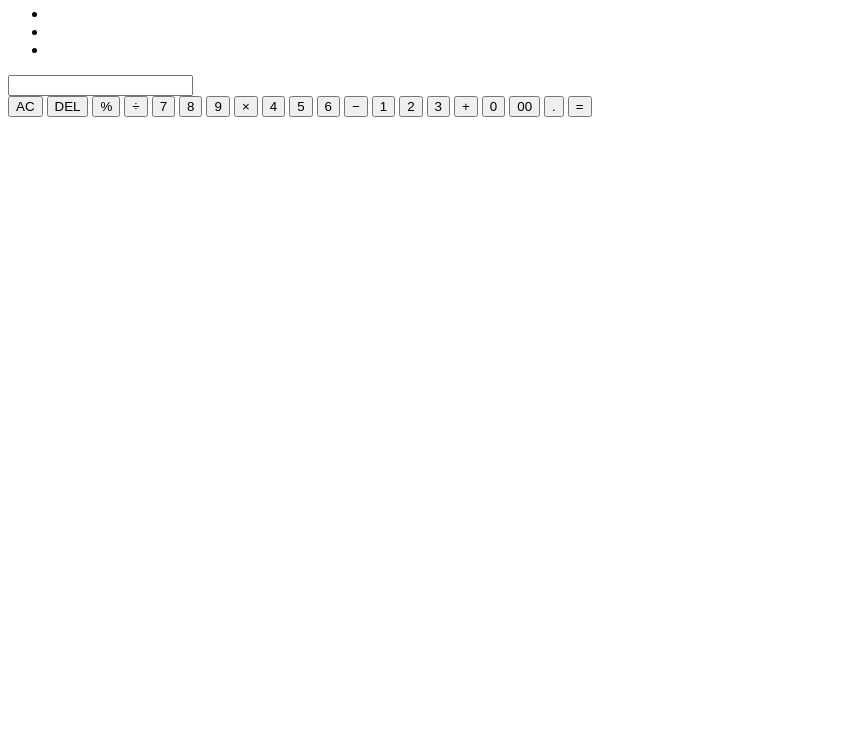
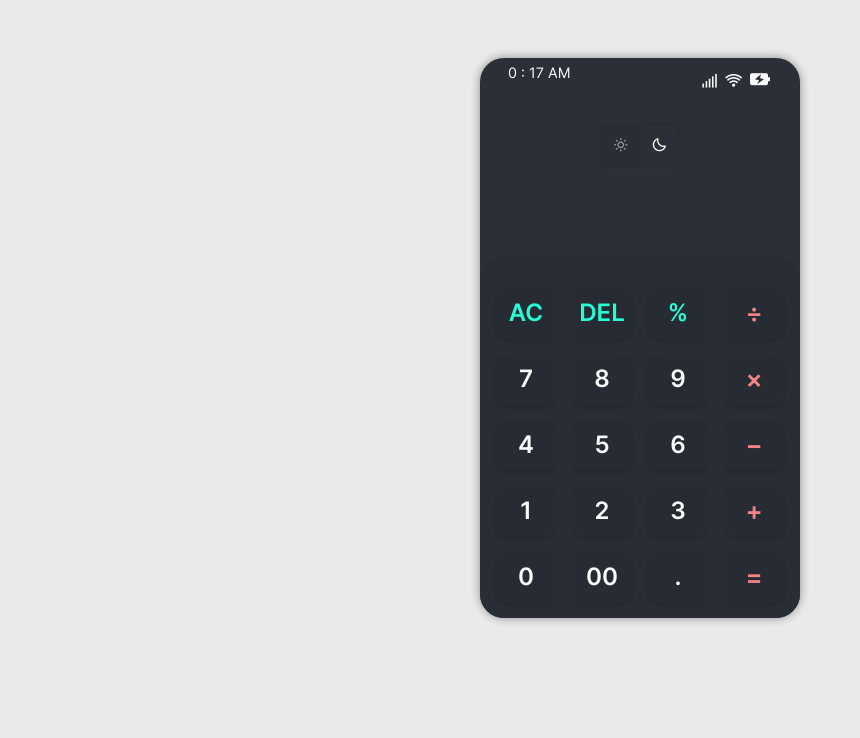
Before and after one commit to nnprince/complete-calculator, a plain HTML site: page index.html in a window 1280 px wide. Shown: the part 62-800 px from the top of the page, without its empty margins (0-860 px from the left). Drawn offline with Linux system fonts and the light colour scheme; the site is published under a folder, as on GitHub Pages, so addresses that start at the root find nothing.

Commit message:
Fixed path. N.B: Don't put slash before a path.

```diff
--- a/index.html
+++ b/index.html
@@ -6,11 +6,11 @@
     <meta http-equiv="X-UA-Compatible" content="IE=edge">
     <meta name="viewport" content="width=device-width, initial-scale=1.0">
     <title>calculator dark and light mode</title>
-    <link rel="stylesheet" href="/css/bootstrap.min.css">
-    <link rel="stylesheet" href="/fonts/inter/css2.css">
-    <link rel="stylesheet" href="/library/boxicons-2.1.4/css/boxicons.min.css">
+    <link rel="stylesheet" href="css/bootstrap.min.css">
+    <link rel="stylesheet" href="fonts/inter/css2.css">
+    <link rel="stylesheet" href="library/boxicons-2.1.4/css/boxicons.min.css">
 
-    <link rel="stylesheet" href="/css/style.css">
+    <link rel="stylesheet" href="css/style.css">
 
 </head>
 
@@ -86,8 +86,8 @@
             </section>
         </form>
     </div>
-    <script src="/js/bootstrap.bundle.min.js"></script>
-    <script src="/js/script.js"></script>
+    <script src="js/bootstrap.bundle.min.js"></script>
+    <script src="js/script.js"></script>
 </body>
 
 </html>
```
